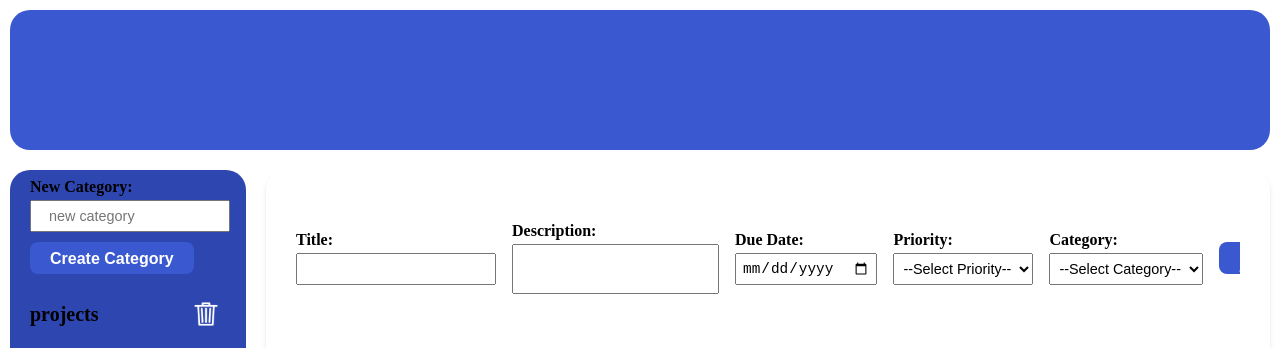
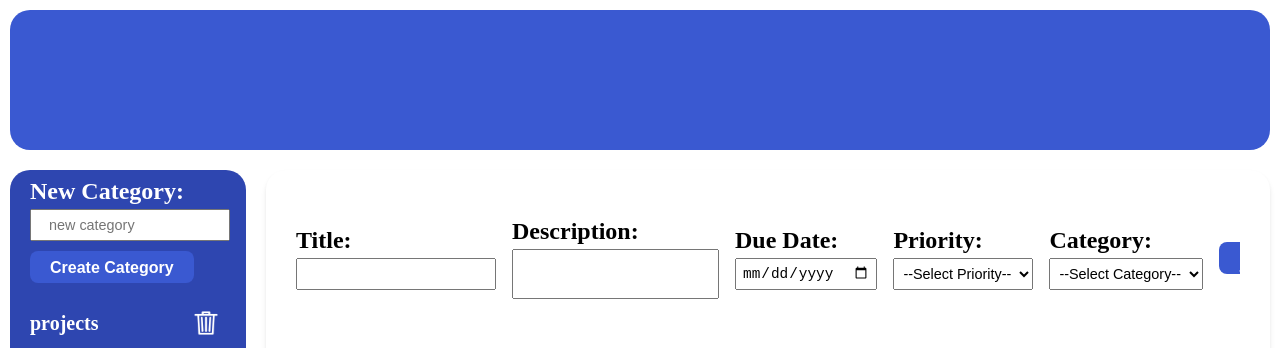
Before and after one commit to MalekToumi-815/Todo-List, a website built with webpack: page src/template.html in a window 1280 px wide. Shown: the top 348 px of the page. Built offline with nearby package versions, Linux system fonts and the light colour scheme.

Commit message:
style fix

```diff
--- a/src/styles.css
+++ b/src/styles.css
@@ -21,6 +21,7 @@ nav{
     margin: 10px 10px;
     border-radius: 20px;
     padding: 8px 20px;
+    color: white;
 }
 main{
     border-radius: 20px;
@@ -63,7 +64,7 @@ main{
 }
 
 .form-group label {
-    font-size: 1rem;
+    font-size: 1.5rem;
     margin-bottom: 4px;
     font-weight: 600;
 }
```
